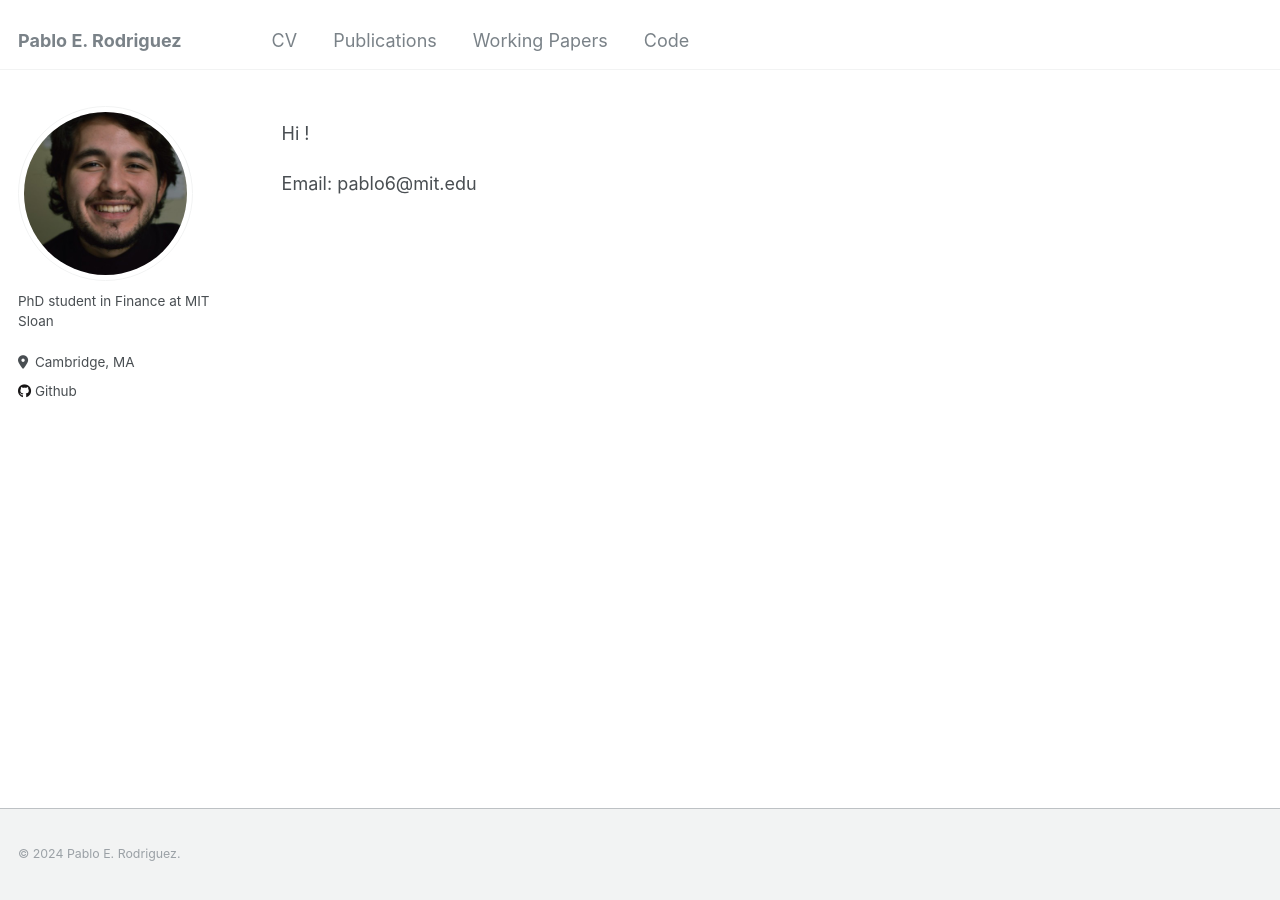
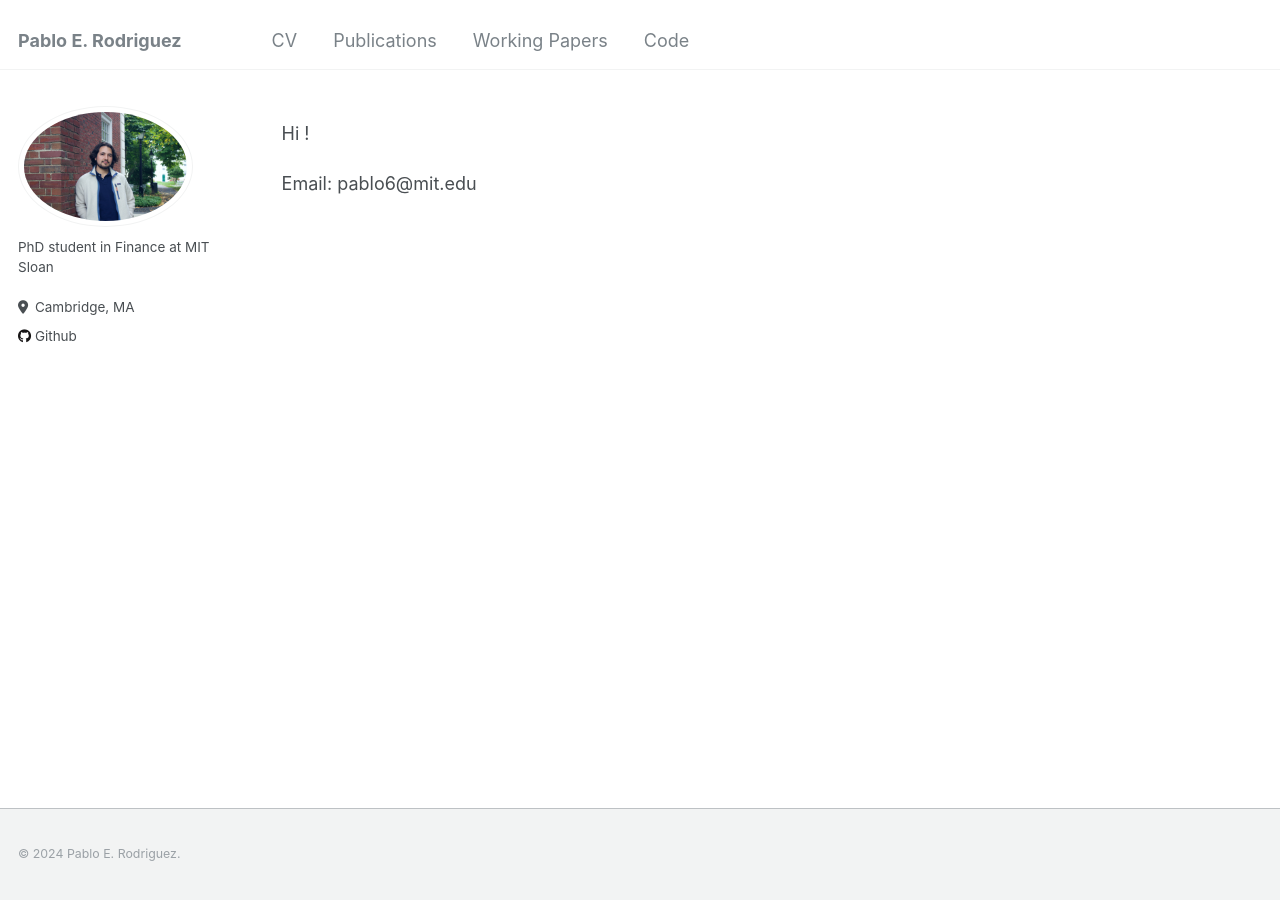
Before and after one commit to pablo-e-rodriguez/pablo-e-rodriguez.github.io, a Jekyll site: the page built from _pages/about.md, in a window 1280 px wide. Built offline with Jekyll 4.4.1, drawn with Linux system fonts in a browser that asks for light colours.

Commit message:
Update _config.yml with new profile picture

```diff
--- a/_config.yml
+++ b/_config.yml
@@ -21,7 +21,7 @@ repository               : "pablo-e-rodriguez/pablo-e-rodriguez.github.io"
 #               Additional customization can be done by editing /_includes/author-profile.html
 author:
   # Biographic information
-  avatar           : "photo_Pablo_Rodriguez.jpeg"
+  avatar           : "photo_Pablo_Rodriguez_2024.jpg"
   name             : #"Pablo E. Rodriguez"
   pronouns         : # example: "she/her"
   bio              : "PhD student in Finance at MIT Sloan"
```
